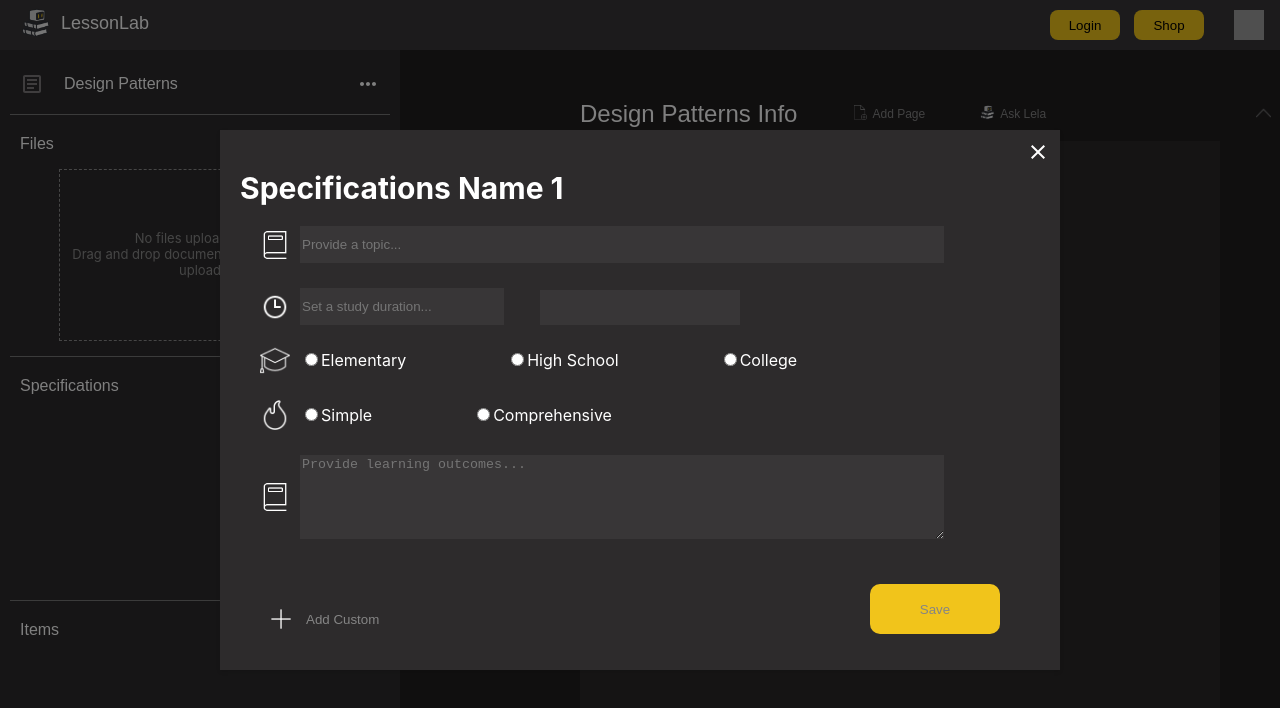
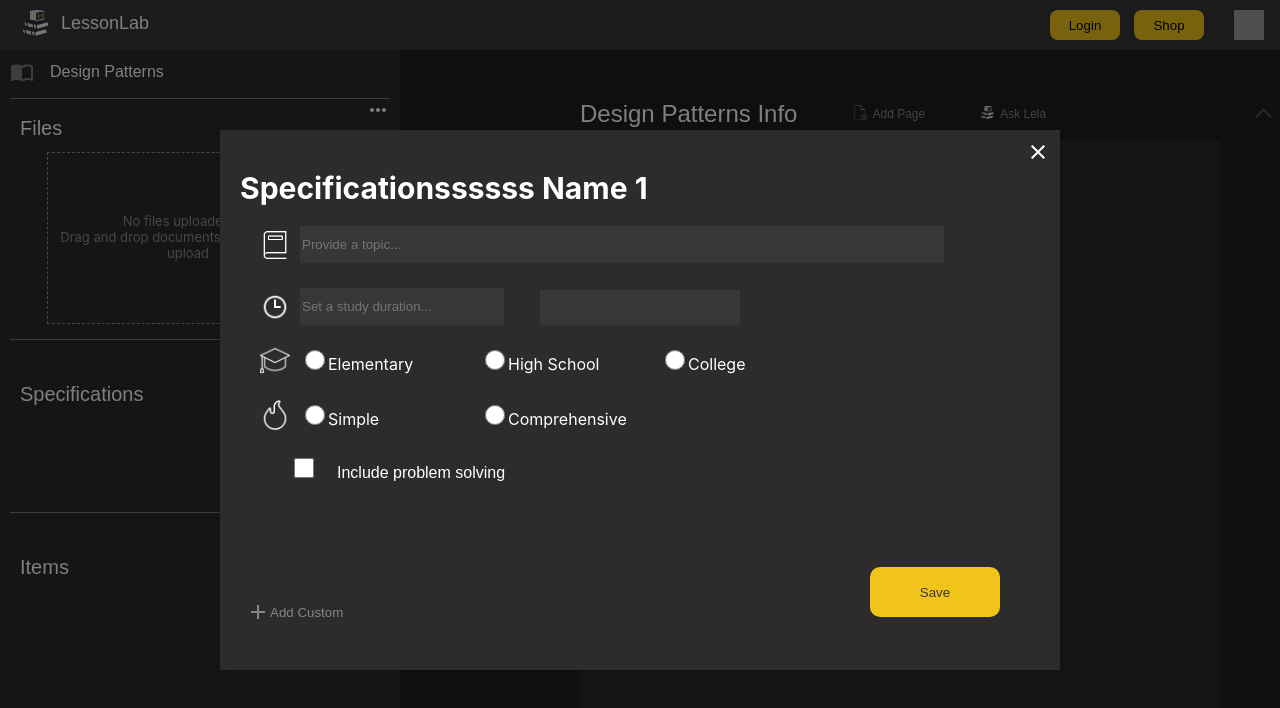
Before and after one commit to EdCamarillo/LessonLab-Frontend, a React (Create React App) app: page /quiz in a window 1280 px wide. Both pictures are taken after a click on the icon 368 px from the left and 383 px from the top of the page. Shown: the top 708 px of the page. Built offline with nearby package versions, Linux system fonts and the light colour scheme; grey boxes are pictures that could not be loaded.

Commit message:
specification and pages/items

```diff
--- a/src/components/sideBarLesson.jsx
+++ b/src/components/sideBarLesson.jsx
@@ -9,13 +9,9 @@ import FIcon from '../assets/fIcon.png';
 import addButton from '../assets/addButton.png';
 import { MoreHoriz, Close, Upload, DeleteOutline, Add, ImportContactsOutlined } from '@mui/icons-material';
 import DocumentDropdownMenu from './documentDropdownMenu';
-import Download from '../assets/download.png';
-import Import from '../assets/import.png';
-import Rename from '../assets/rename.png';
-import Delete from '../assets/delete.png';
 import Note from '../assets/note.png';
 import '../styles/sideBarLesson.css';
-import '../styles/specifications.css';
+import '../styles/sideBarPopUp.css';
 
 const SideBarLesson = () => {
   const [activeDropdown, setActiveDropdown] = useState(null);
@@ -113,7 +109,7 @@ const SideBarLesson = () => {
   return (
     <div>
       {popupContent && <div className="overlay" onClick={() => setPopupContent(null)}></div>}
-      <div id="sideBar-container" style={{ userSelect: 'none' }}>
+      <div id="sideBar-container-lesson" style={{ userSelect: 'none' }}>
         <div className="sideBar-lesson">
           <div className="docu2" ref={dropdownRef}>
             <ImportContactsOutlined className="lesson-icon"/>
@@ -246,9 +242,18 @@ const SideBarLesson = () => {
                       <option value="" disabled selected>Select specifications presets...</option>
                     </select>
                   </div>
-                  <div className="pages">
+                  <div className="AddNewPages">
                     <img src={Note} alt="Icon" />
                     <input type="text" placeholder="Set pages..." />
+                    <div className='checkBoxNamePage'>
+                    <input type="checkbox" name="myCheckbox"/>
+                    <label for="checkbox">Name each page</label>
+                    </div>
+                    <div className='checkBoxLimitPage'>
+                    <input type="checkbox" name="myCheckbox"/>
+                    <label for="checkbox">Limit each content to page only</label>
+                    </div>
+
                   </div>
                   <div className="buttonAdd">
                     <button>Add</button>
--- a/src/components/sideBarQuiz.jsx
+++ b/src/components/sideBarQuiz.jsx
@@ -1,15 +1,16 @@
+import { Link, useNavigate } from 'react-router-dom';
 import React, { useState, useRef, useEffect } from 'react';
-import { useNavigate } from 'react-router-dom';
-import AddButton from '../assets/addButton.png';
+import addButton from '../assets/addButton.png';
+import Lesson2 from '../assets/lesson2.png';
 import BookIcon from '../assets/bookIcon.png';
 import ClockIcon from '../assets/clockIcon.png';
 import HatIcon from '../assets/hatIcon.png';
 import FIcon from '../assets/fIcon.png';
-import { MoreHoriz, Close, Upload, DeleteOutline, Add, ArticleOutlined } from '@mui/icons-material';
+import { MoreHoriz, Close, Upload, DeleteOutline, Add, ArticleOutlined, ImportContactsOutlined   } from '@mui/icons-material';
 import DocumentDropdownMenu from './documentDropdownMenu';
 import Note from '../assets/note.png';
 import '../styles/sideBarQuiz.css';
-import '../styles/specifications.css';
+import '../styles/sideBarPopUp.css';
 
 
 const SideBarQuiz = () => {
@@ -104,22 +105,21 @@ const SideBarQuiz = () => {
       document.removeEventListener('mousedown', handleClickOutside);
     };
   }, []);
-
   return (
     <div>
       {popupContent && <div className="overlay" onClick={() => setPopupContent(null)}></div>}
     <div id="sideBar-container" style={{ userSelect: 'none' }}>
-        <div className="sideBar-lesson">
-          <div className="docu2" ref={dropdownRef}>
-            <ArticleOutlined className="quiz-icon"/>
+      <div className="sideBar-quiz">
+      <div className="docuQuiz" ref={dropdownRef}>
+           <ImportContactsOutlined className="quiz-icon"/>
             <h1>Design Patterns</h1>
             <MoreHoriz className="more-icon-quiz" onClick={() => toggleDropdown("designPatterns")} />
             {activeDropdown === "designPatterns" && (
-              <DocumentDropdownMenu type="Quiz" />
+              <DocumentDropdownMenu type="Lesson" />
             )}
           </div>
-          <div className="line"></div>
-          <div className="files">
+        <div className='line'></div>
+        <div className='filesQuiz'>
         <h1>Files</h1>
         <div
               className="addFile"
@@ -153,6 +153,7 @@ const SideBarQuiz = () => {
               </div>
             )}
         </div>
+
         <div className="line"></div>
           <div className="specifications">
             <div className="specifications-header">
@@ -164,11 +165,10 @@ const SideBarQuiz = () => {
           <div className="pages">
             <div className="pages-header">
               <h1>Items</h1>
-              <Add className="add-button" onClick={() => togglePopup('pages')}/>
+              <Add className="add-button" onClick={() => togglePopup('items')}/>
             </div>
           </div>
     </div>
-
     {popupContent && (
           <div className="popup-container-lesson">
             <div className="popup-content-lesson">
@@ -177,7 +177,7 @@ const SideBarQuiz = () => {
               </span>
               {popupContent === 'specifications' && (
                 <>
-                  <h1>Specifications Name 1</h1>
+                  <h1>Specificationssssss Name 1</h1>
                   <div className="topic">
                     <img src={BookIcon} alt="Icon" />
                     <input type="text" placeholder="Provide a topic..." />
@@ -218,13 +218,13 @@ const SideBarQuiz = () => {
                       Comprehensive
                     </label>
                   </div>
-                  <div className="learningOutcomes">
-                    <img src={BookIcon} alt="Icon" />
-                    <textarea type="text" placeholder="Provide learning outcomes..." />
+                  <div className='checkBoxProblemSolving'>
+                    <input type="checkbox" name="myCheckbox"/>
+                    <label for="checkbox">Include problem solving</label>
                     </div>
                   <div className="custom">
                     <button>
-                      <img src={AddButton} alt="Icon" id="addCustom" /> Add Custom
+                    <Add/> Add Custom
                     </button>
                   </div>
                   <div className="button">
@@ -232,23 +232,47 @@ const SideBarQuiz = () => {
                   </div>
                 </>
               )}
-              {popupContent === 'pages' && (
+              {popupContent === 'items' && (
                 <>
-                  <h1>Add New Item(s)</h1>
+                  <h1>Add New Page(s)</h1>
                   <div className="presets">
                     <img src={BookIcon} alt="Icon" />
                     <select>
                       <option value="" disabled selected>Select specifications presets...</option>
                     </select>
                   </div>
-                  <div className="pages">
+                  <div className="AddNewPages">
                     <img src={Note} alt="Icon" />
                     <input type="text" placeholder="Set pages..." />
+                    <div className='checkBoxNamePage'>
+                    <input type="checkbox" name="myCheckbox"/>
+                    <label for="checkbox">Name each page</label>
                     </div>
-                  <div className="buttonAdd">
+                    <div className="itemType">
+                      <img src={FIcon} alt="Icon" />
+                      <label>
+                        <input type="radio" name="multiplechoice" value="multipleChoice" />
+                        Multiple Choice
+                      </label>
+                      <label>
+                        <input type="radio" name="identification" value="identification" />
+                        Identification
+                      </label>
+                      <label>
+                        <input type="radio" name="trueOrFalse" value="trueOrFalse" />
+                        True or False
+                      </label>
+                      <label>
+                        <input type="radio" name="diverse" value="diverse" />
+                        Diverse
+                      </label>
+                    </div>
+
+                  </div>
+                  <div className="buttonAddItemQuiz">
                     <button>Add</button>
                   </div><br />
-                  <div className="button">
+                  <div className="buttonGenerateItemQuiz">
                     <button>Add & Generate</button>
                   </div>
                 </>
--- /dev/null
+++ b/src/styles/sideBarPopUp.css
@@ -0,0 +1,195 @@
+.popup-container-lesson {
+  position: fixed;
+  top: 50%;
+  left: 50%;
+  transform: translate(-50%, -50%);
+  background-color: #2D2B2C;
+  box-shadow: 0 2px 4px rgba(0, 0, 0, 0.1);
+  padding: 20px;
+  z-index: 1000;
+  width: 800px;
+  height: 500px;
+}
+
+.popup-content-lesson {
+  display: flex;
+  flex-direction: column;
+}
+
+.popup-close {
+  position: absolute;
+  top: 10px;
+  right: 10px;
+  cursor: pointer;
+}
+
+.topic, .clock, .gLevel, .level, .learningOutcomes, .itemType {
+  display: flex;
+  align-items: center;
+  margin-bottom: 25px;
+}
+.itemType{
+  margin-top: 30px;
+}
+
+.popup-container-lesson img{
+  width: 30px;
+  height: 30px;
+  margin-right: 10px;
+  margin-left: 20px;
+}
+.title-input {
+  box-sizing: border-box;
+  padding-left: 16px;
+  padding-right: 16px;
+}
+.topic input, .presets select {
+  width: 80%;
+  color: #767676;
+  background-color: #383637;
+  border: none;
+  height: 35px;
+}
+.learningOutcomes textarea{
+  width: 80%;
+  color: #767676;
+  background-color: #383637;
+  border: none;
+  height: 80px;
+
+}
+.AddNewPages{
+  margin-top: 30px;
+}
+.clock input, .AddNewPages input{
+  width: 25%;
+  color: #767676;
+  background-color: #383637;
+  border: none;
+  height: 35px;
+}
+.gLevel input, .level input, .itemType input{
+  background-color: transparent;
+  border: 1px solid white;
+  width: 20px;
+  height: 20px;
+
+}
+.gLevel label, .level label, .itemType label{
+  color: white;
+  margin-left: 0px;
+  margin-right:30px;
+  width: 150px;
+
+}
+.gLevel, .level, .itemType{
+  display: flex;
+  flex-direction: row;
+  align-items: center;
+}
+h1{
+  color: white;
+  font-size: 30px;
+}
+.dropdown-menu-duration{
+  display: flex;
+  align-items: center;
+  margin-left: 300px;
+  margin-top: -60px;
+  width: 25%;
+  color: #767676;
+  background-color: #383637;
+  border: none;
+  height: 35px;
+}
+.dropdown-menu-duration select {
+  appearance: none;
+  -webkit-appearance: none;
+  -moz-appearance: none;
+  background-image: none;
+  color: white;
+  background-color: transparent;
+  border: none;
+}
+.popup-container-lesson button{
+ background-color: transparent;
+ color: #858585;
+ width: 200px;
+}
+
+.custom button{
+  margin-right: 600px;
+  display: flex;
+  flex-direction: row;
+  align-items: center;
+}
+.button button, .buttonGenerateItemQuiz button{
+  background-color: #f1c41b;
+  float: right;
+  color: #383637;
+  margin-right: 20px;
+  margin-top: -80px;
+  width: 130px;
+  height: 50px;
+  border-radius: 10px;
+  border: transparent;
+  cursor: pointer;
+}
+.buttonAdd button, .buttonAddItemQuiz button{
+  background-color:transparent;
+  border: 1px solid #f1c41b;
+  float: right;
+  color: #858585;
+  margin-right: 180px;
+  margin-top: 180px;
+  padding-left: 0px;
+  padding-right: 0px;
+  width: 100px;
+  height: 50px;
+  border-radius: 10px;
+  cursor: pointer;
+}
+.checkBoxNamePage input, .checkBoxProblemSolving input{
+border: 1px solid white;
+width: 20px;
+height: 20px;
+background-color: none !important;
+}
+.checkBoxNamePage label, .checkBoxProblemSolving label{
+color: white;
+margin-left: 20px;
+font-family: Arial, Helvetica, sans-serif;
+font-weight: lighter;
+}
+.checkBoxProblemSolving{
+margin-left: 50px;
+margin-bottom: 75px;
+}
+.checkBoxNamePage{
+width: 25%;
+margin-left: 300px;
+margin-top: -33px;
+display: flex;
+flex-direction: row;
+align-items: center;
+}
+.checkBoxLimitPage input {
+border: 1px solid white !important;
+width: 25px;
+height: 25px;
+background-color: none !important;
+}
+.checkBoxLimitPage label{
+color: white;
+margin-left: 20px;
+font-family: Arial, Helvetica, sans-serif;
+font-weight: lighter;
+}
+.checkBoxLimitPage{
+width: 50%;
+margin-left: 50px;
+margin-top: 30px;
+display: flex;
+flex-direction: row;
+align-items: center;
+}
--- a/src/styles/sideBarQuiz.css
+++ b/src/styles/sideBarQuiz.css
@@ -5,12 +5,10 @@
     position: fixed;
     box-sizing: border-box;
     padding: 10px;
-    display: flex;
-    flex-direction: column;
 }
-.docu2 h1 {
-    margin: 0px;
-    margin-left: 20px;
+.docuQuiz h1 {
+    margin-left: 40px;
+    margin-top:-30px;
     font-family: Actor;
     font-size: 16px;
     font-weight: 400;
@@ -24,6 +22,7 @@
     display: flex;
     padding: 10px;
     box-sizing: border-box;
+    position: relative;
 }
 .more-icon-quiz {
     width: 20px;
@@ -33,58 +32,14 @@
     cursor: pointer;
     margin-left: auto;
     color: white;
+    border-radius: 5px;
+    position: relative;
 }
 .more-icon-quiz:hover {
     background-color: #393738;
     transition: background-color 0.2s;
 }
-.dummy-lesson {
-    background-color: #383637;
-    width: 400px;
-    color: white;
-    font-size: 14px;
-    margin: 10px;
-    padding: 5px;
-}
-.dummyItem-lesson {
-    display: flex;
-    flex-direction: column;
-    align-items: flex-start;
-}
-.dropdown-menu-quiz {
-    background-color: #393738;
-    width: 190px;
-    height: auto;
-    padding: 10px;
-    margin-left: 200px;
-    margin-top: -25px;
-    border-radius: 10px;
-    position: absolute;
-    z-index: 1;
-    box-shadow: 0px 4px 4px 0px rgba(0, 0, 0, 0.25);
-}
-.dropdown-menu-lesson ul {
-    padding: 0px !important;
-}
-.dropdown-menu-lesson ul li {
-    color: white;
-    padding: 5px;
-    list-style-type: none;
-    display: flex;
-    align-items: flex-start;
-}
-.horizontal-line {
-    border-top: 1px solid #767676;
-    margin: 5px 0;
-    padding: 0;
-    list-style: none;
-}
-.dropdown-menu-lesson img {
-    width: 20px;
-    height: 20px;
-    margin-right: 15px;
-    margin-top: 0px;
-}
+
 .line {
     border-top: 1px solid #767676;
     margin-top: 5px;
@@ -92,17 +47,17 @@
     padding: 0;
     list-style: none;
 }
-.files {
+.filesQuiz {
     padding: 10px;
     display: flex;
     flex-direction: column;
     gap: 10px;
 }
-.files h1, .specifications h1, .pages h1 {
+.filesQuiz h1, .specifications h1, .pages h1 {
     margin: 0px;
     left: 44px;
     font-family: Actor;
-    font-size: 16px;
+    font-size: 20px;
     font-weight: 400;
     line-height: 28.87px;
     text-align: left;
@@ -110,26 +65,16 @@
     font-family: 'Sansation Light', sans-serif;
     margin: 0px 0px 0px 0px;
 }
-.specifications, .pages{
-    height: 35%;
-    padding: 10px;
+.files{
+    height: 30%;
     display: flex;
     flex-direction: column;
 }
-.specifications-header, .pages-header {
-    display: flex;
-    flex-direction: row;
+.specifications, .pages{
+    height: 15%;
+    margin-top: 30px;
 }
-.add-button {
-    width: 20px;
-    height: auto;
-    vertical-align: middle;
-    float: right;
-    cursor: pointer;
-    margin-left: auto;
-    color: white;
-}
-.addFile{
+.addFileQuiz{
     border: 1px dashed #8D8D8D;
     border-width: 1px;
     width: 280px;
@@ -141,9 +86,60 @@
     cursor: pointer;
     z-index: 100;
 }
-.addFile p{
+.addFileQuiz p{
     color: #8D8D8D;
     font-size: 13px;
     text-align: center;
     margin-top: 60px;
 }
+.uploaded-files {
+    display: flex;
+    flex-direction: column;
+}
+.uploaded-file {
+    display: flex;
+    background-color: #393738;
+    font-size: 14px;
+    color: white;
+    border: none;
+    border-radius: 10px;
+    padding: 13px;
+    margin: 0;
+    width: 100%;
+    align-items: center;
+    justify-content: space-between;
+    height: 40px;
+    box-sizing: border-box;
+    margin-bottom: 7px;
+}
+.upload-new-button {
+    display: flex;
+    background-color: #393738;
+    font-size: 14px;
+    color: white;
+    border: none;
+    border-radius: 10px;
+    padding: 13px;
+    margin: 0;
+    width: 100%;
+    align-items: center;
+    justify-content: flex-start;
+    height: 40px;
+    box-sizing: border-box;
+    margin-bottom: 7px;
+    gap: 8px;
+}
+.upload-new-button:hover, .remove-file-button:hover {
+    background-color: #494748;
+    transition: background-color 0.1s;
+}
+.remove-file-button {
+    color: rgb(204, 84, 84);
+    border-radius: 5px;
+    opacity: 0;
+    cursor: pointer;
+}
+.uploaded-file:hover .remove-file-button {
+    opacity: 1;
+    transition: opacity 0.1s;
+}
--- a/src/styles/specifications.css
+++ /dev/null
@@ -1,133 +0,0 @@
-.popup-container-lesson {
-    position: fixed;
-    top: 50%;
-    left: 50%;
-    transform: translate(-50%, -50%);
-    background-color: #2D2B2C;
-    box-shadow: 0 2px 4px rgba(0, 0, 0, 0.1);
-    padding: 20px;
-    z-index: 1000;
-    width: 800px;
-    height: 500px;
-  }
-
-  .popup-content-lesson {
-    display: flex;
-    flex-direction: column;
-  }
-
-  .popup-close {
-    position: absolute;
-    top: 10px;
-    right: 10px;
-    cursor: pointer;
-  }
-
-  .topic, .clock, .gLevel, .level, .learningOutcomes {
-    display: flex;
-    align-items: center;
-    margin-bottom: 25px;
-  }
-
-.popup-container-lesson img{
-    width: 30px;
-    height: 30px;
-    margin-right: 10px;
-    margin-left: 20px;
-}
-  .title-input {
-    box-sizing: border-box;
-    padding-left: 16px;
-    padding-right: 16px;
-  }
-  .topic input, .presets select {
-    width: 80%;
-    color: #767676;
-    background-color: #383637;
-    border: none;
-    height: 35px;
-  }
-  .learningOutcomes textarea{
-    width: 80%;
-    color: #767676;
-    background-color: #383637;
-    border: none;
-    height: 80px;
-
-  }
-  .clock input, .pages input{
-    width: 25%;
-    color: #767676;
-    background-color: #383637;
-    border: none;
-    height: 35px;
-  }
-  .gLevel input, .level input{
-    background-color: transparent;
-    border: 1px solid white;
-  }
-  .gLevel label, .level label{
-    color: white;
-    margin-left: 0px;
-    margin-right:100px;
-  }
-  h1{
-    color: white;
-    font-size: 30px;
-  }
-  .dropdown-menu-duration{
-    display: flex;
-    align-items: center;
-    margin-left: 300px;
-    margin-top: -60px;
-    width: 25%;
-    color: #767676;
-    background-color: #383637;
-    border: none;
-    height: 35px;
-  }
-  .dropdown-menu-duration select {
-    appearance: none;
-    -webkit-appearance: none;
-    -moz-appearance: none;
-    background-image: none;
-    color: white;
-    background-color: transparent;
-    border: none;
-  }
-.popup-container-lesson button{
-   background-color: transparent;
-   color: #858585;
-   width: 200px;
-  }
-
-.custom button{
-    margin-right: 600px;
-    display: flex;
-    flex-direction: row;
-    align-items: center;
-}
-.button button {
-    background-color: #f1c41b;
-    float: right;
-    margin-right: 20px;
-    margin-top: -70px;
-    width: 130px;
-    height: 50px;
-    border-radius: 10px;
-    border: transparent;
-    cursor: pointer;
-}
-.buttonAdd button {
-    background-color:transparent;
-    border: 1px solid #f1c41b;
-    float: right;
-    margin-right: 180px;
-    margin-top: 250px;
-    padding-left: 0px;
-    padding-right: 0px;
-    width: 100px;
-    height: 50px;
-    border-radius: 10px;
-    cursor: pointer;
-}
```
Also changed, not shown: src/styles/sideBarLesson.css (+1 -46 lines). Lines whose indentation alone changed are shown as unchanged.
